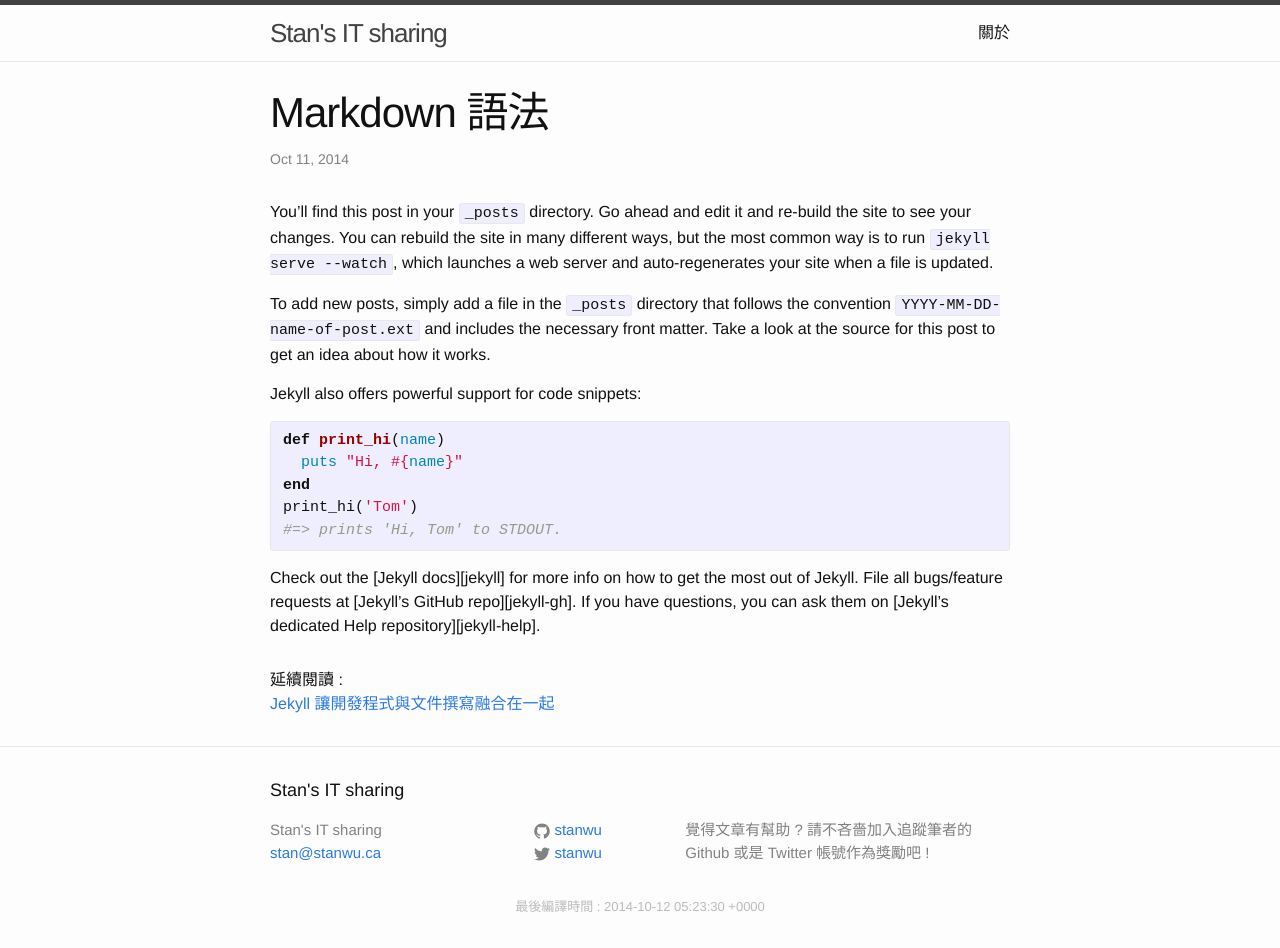
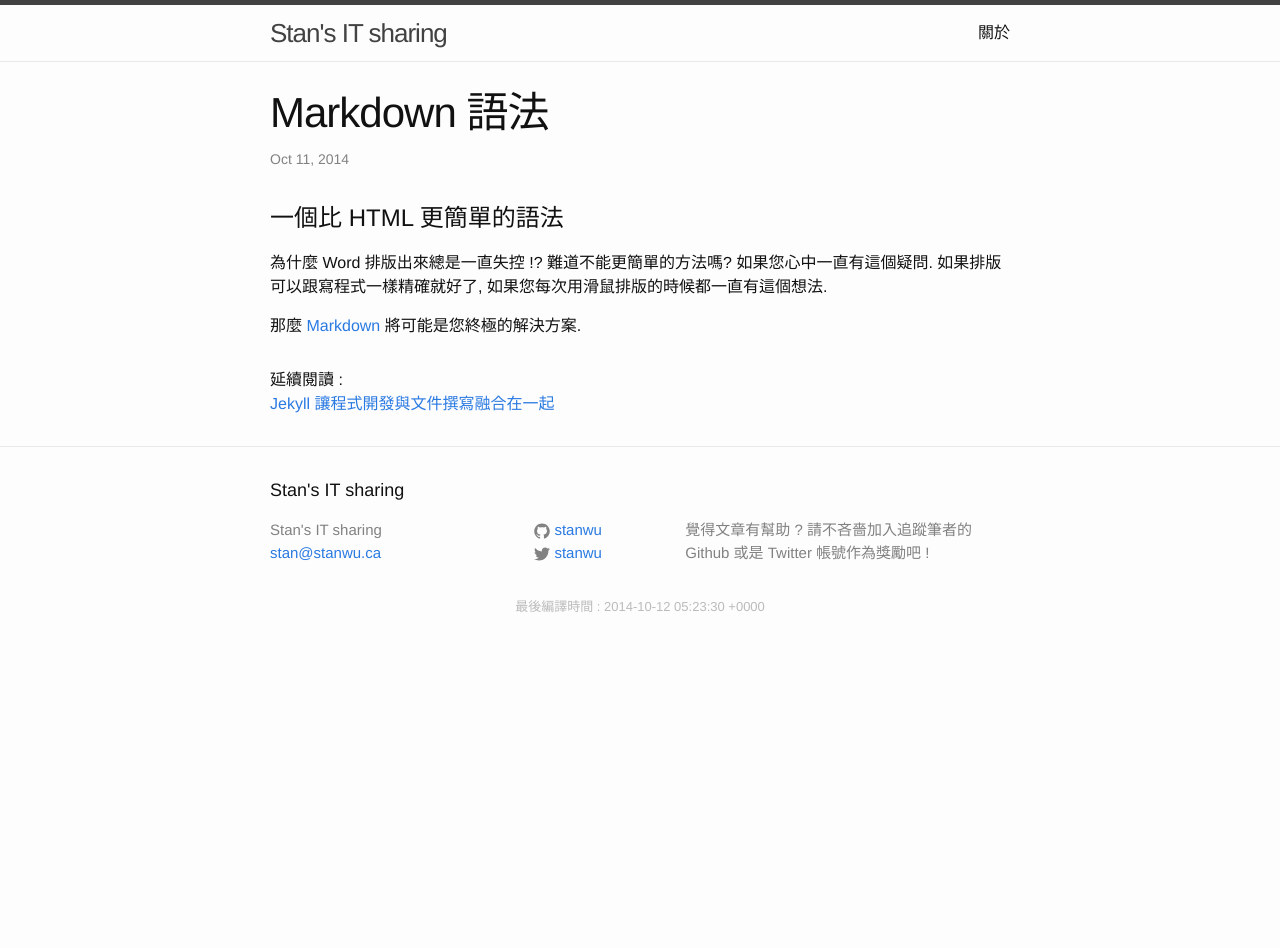
Before and after one commit to stanwutw/stanwutw.github.io, a Jekyll site: the page built from _posts/2014-10-11-markdown.md, in a window 1280 px wide. Built offline with Jekyll 4.4.1, drawn with Linux system fonts in a browser that asks for light colours; after the commit the page ends 900 px from its top, so only the background shows below that.

Commit message:
refine again

```diff
--- a/_posts/2014-10-11-markdown.md
+++ b/_posts/2014-10-11-markdown.md
@@ -5,20 +5,12 @@ date:   2014-10-11 21:20:18
 categories: jekyll update
 ---
 
-You’ll find this post in your `_posts` directory. Go ahead and edit it and re-build the site to see your changes. You can rebuild the site in many different ways, but the most common way is to run `jekyll serve --watch`, which launches a web server and auto-regenerates your site when a file is updated.
+# 一個比 HTML 更簡單的語法
 
-To add new posts, simply add a file in the `_posts` directory that follows the convention `YYYY-MM-DD-name-of-post.ext` and includes the necessary front matter. Take a look at the source for this post to get an idea about how it works.
+為什麼 Word 排版出來總是一直失控 !? 難道不能更簡單的方法嗎? 如果您心中一直有這個疑問.
+如果排版可以跟寫程式一樣精確就好了, 如果您每次用滑鼠排版的時候都一直有這個想法.
 
-Jekyll also offers powerful support for code snippets:
+那麼 [Markdown][markdown] 將可能是您終極的解決方案.
 
-{% highlight ruby %}
-def print_hi(name)
-  puts "Hi, #{name}"
-end
-print_hi('Tom')
-#=> prints 'Hi, Tom' to STDOUT.
-{% endhighlight %}
 
-Check out the [Jekyll docs][jekyll] for more info on how to get the most out of Jekyll. File all bugs/feature requests at [Jekyll’s GitHub repo][jekyll-gh]. If you have questions, you can ask them on [Jekyll’s dedicated Help repository][jekyll-help].
-
-[markdwon]:      https://guides.github.com/features/mastering-markdown
+[markdown]: 	http://guides.github.com/features/mastering-markdown
```
Also changed, not shown: _posts/2014-10-11-welcome-to-jekyll.md (+12 -1 lines), 5 other files.
